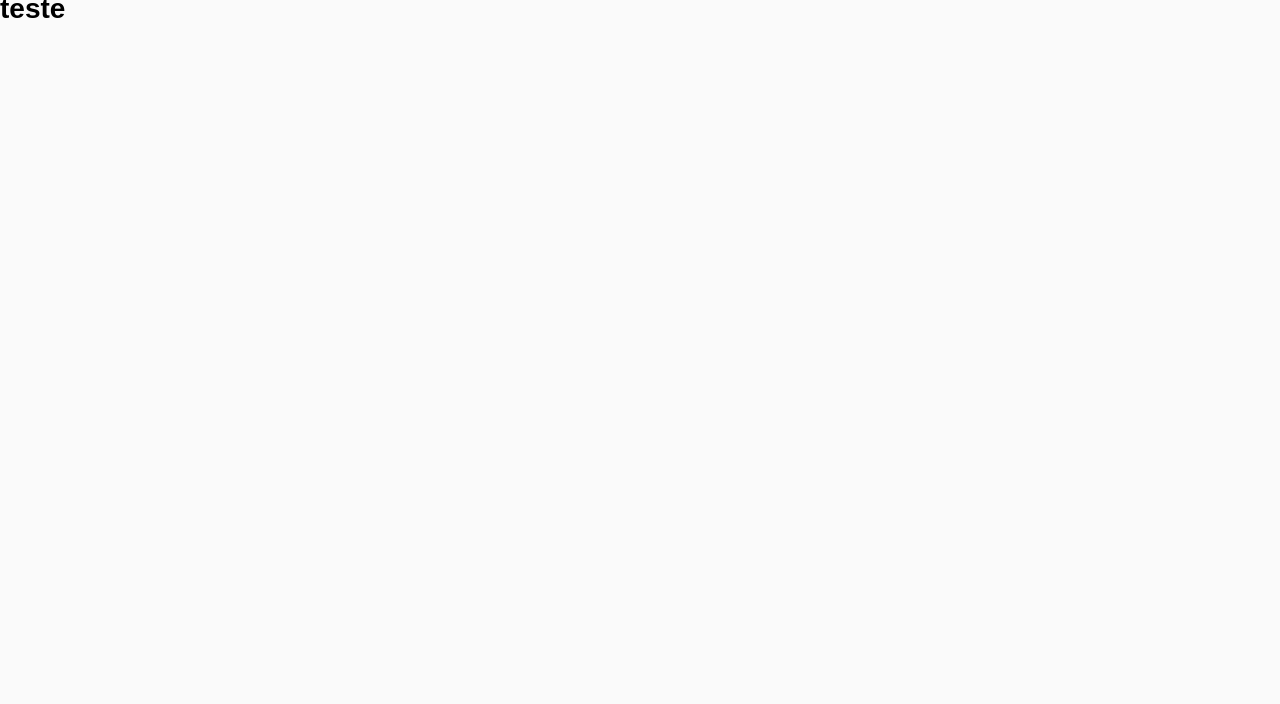
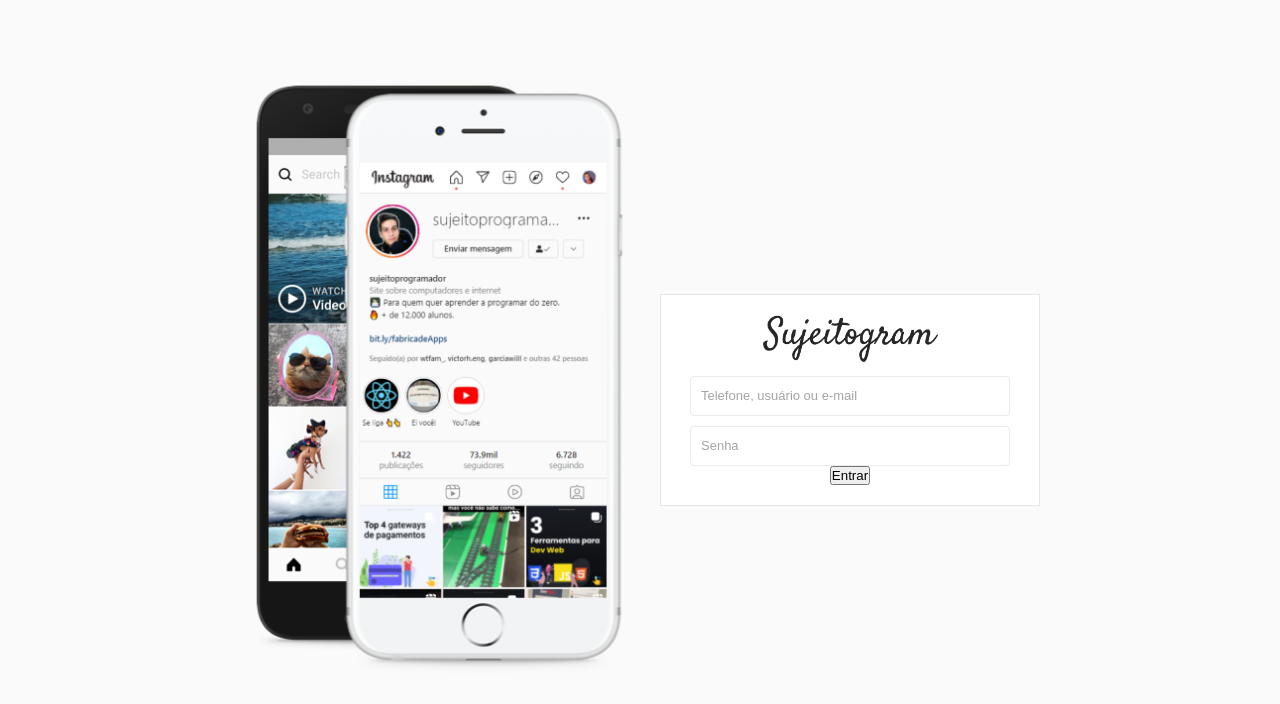
Before and after one commit to yasminpupio/overview-instagram, a plain HTML site: page index.html in a window 1280 px wide. Drawn offline with Linux system fonts and the light colour scheme.

Commit message:
Cria colunas da esquerda e direita e faz estilização

```diff
--- a/index.html
+++ b/index.html
@@ -1,12 +1,45 @@
 <!DOCTYPE html>
 <html lang="en">
+
 <head>
     <meta charset="UTF-8">
     <meta name="viewport" content="width=device-width, initial-scale=1.0">
     <link rel="stylesheet" href="style.css">
     <title>Overview Instagram</title>
 </head>
+
 <body>
-    <h1>teste</h1>
+
+    <!--AREA WRAPPER-->
+    <div id="wrapper">
+
+        <!--AREA CONTAINER-->
+        <div id="container">
+
+            <!--AREA ESQUERDA-->
+            <div class="column left">
+                <div class="main"></div>
+            </div>
+
+            <!--AREA DIREITA-->
+            <div class="column right">
+                <div class="login-panel">
+                    <div class="logo">
+                        <img class="logo-img" src="assets/logo.png" alt="Logo do Instagram" />
+                    </div>
+                    <form>
+                        <input placeholder="Telefone, usuário ou e-mail" type="text" name="username" />
+                        <input placeholder="Senha" type="password" name="password" />
+
+                        <input type="submit" value="Entrar" />
+                    </form>
+                </div>
+            </div>
+
+        </div>
+
+    </div>
+
 </body>
+
 </html>
--- a/style.css
+++ b/style.css
@@ -19,3 +19,75 @@ body {
     font-size: 14px;
     line-height: 18px;
 }
+
+#wrapper {
+    height: 100vh;
+}
+
+#container {
+    margin: 0 auto;
+    min-height: 100%;
+    width: 800px;
+    display: flex;
+    align-items: center;
+}
+
+.column {
+    flex-grow: 1;
+    width: 50%;
+}
+
+.left {
+    background-image: url("assets/main-foto.png");
+    background-size: 450px;
+    background-repeat: no-repeat;
+    background-position: center;
+    height: 600px;
+    margin-bottom: 50px;
+}
+
+.right {
+    padding-left: 20px;
+}
+
+.login-panel {
+    background-color: #FFF;
+    border: 1px solid #E6E6E6;
+    text-align: center;
+    padding: 20px 0;
+}
+
+.logo-img {
+    width: 175px;
+}
+
+form {
+    display: flex;
+    flex-direction: column;
+    align-items: center;
+    justify-content: center;
+}
+
+input[type=password],
+input[type=text] {
+    background-color: #FFFFFF;
+    border: 1px solid rgb(236, 234, 234);
+    height: 40px;
+    border-radius: 4px;
+    margin-top: 10px;
+    padding: 10px;
+    font-size: 13px;
+    width: 320px;
+    color: #000000;
+}
+
+input[type="password"]::placeholder,
+input[type="text"]::placeholder {
+    color: rgb(165, 164, 164);
+}
+
+input[type="password"]:focus,
+input[type="text"]:focus {
+    outline: 0;
+    border: 1px solid #A1A1A1;
+}
```
